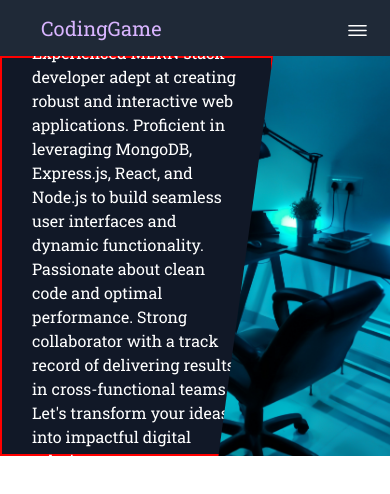
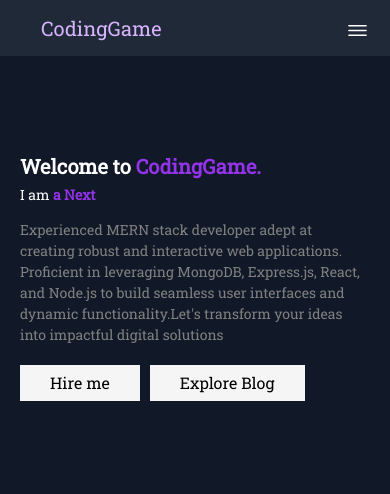
Before and after one commit to Umar792/portfolio-umar, a React (Create React App) app in the folder client/: page / in a window 390 px wide. Shown: the top 494 px of the page. Built offline with nearby package versions, Linux system fonts and the light colour scheme; some icons are missing; a web font is replaced by a local one.

Commit message:
hero_complete

```diff
--- a/client/src/Components/Hero/Hero.jsx
+++ b/client/src/Components/Hero/Hero.jsx
@@ -9,33 +9,33 @@
         <h2>
           Welcome to <font>CodingGame.</font>
         </h2>
-        <p>
-          I am a
+        <p className="text-xl typing">
+          I am
+          <span className="font-bold text-[#9333EA]">
             <Typewriter
               words={[
-              "React.js Developer",
-              "Next.js Developer",
-              "Wordpress Desinger",
-              "Node.js Developer",
-              "Express.js Developer",
-              "Mongodb DataBse",
+                " a React.js Developer",
+                " a Next.js Developer",
+                " a Wordpress Desinger",
+                " a Node.js Developer",
+                " a Express.js Developer",
+                " using Mongodb DataBse",
               ]}
-            loop={5}
+              loop={Infinity}
               cursor
               cursorStyle="|"
               typeSpeed={50}
               deleteSpeed={40}
               delaySpeed={1000}
             />
+          </span>
         </p>
-        <p>
+        <p className="w-[600px] py-[10px] text-[gray] paragraph">
           Experienced MERN stack developer adept at creating robust and
           interactive web applications. Proficient in leveraging MongoDB,
           Express.js, React, and Node.js to build seamless user interfaces and
-          dynamic functionality. Passionate about clean code and optimal
-          performance. Strong collaborator with a track record of delivering
-          results in cross-functional teams. Let's transform your ideas into
-          impactful digital solutions
+          dynamic functionality.Let's transform your ideas into impactful
+          digital solutions
         </p>
         <div>
           <button className="whitebtn">Hire me</button>
--- a/client/src/Components/Navebar/Navebar.jsx
+++ b/client/src/Components/Navebar/Navebar.jsx
@@ -10,7 +10,7 @@
   const [togglemenu, setToggleMenu] = useState(false);
 
   return (
-    <div className="navebar  bg-[#1F2937] px-[30px] py-[10px] text-[white] flex justify-between place-items-center">
+    <div className="navebar sticky top-0 z-[99]  bg-[#1F2937] px-[30px] py-[10px] text-[white] flex justify-between place-items-center">
       {/* ======================= left Navebar  */}
       <div className="left_navebar">
         <LeftNavebar />
--- a/client/src/Styles/Hero.css
+++ b/client/src/Styles/Hero.css
@@ -16,7 +16,6 @@
 
 /* ========================== hero_box  */
 .hero_box {
-  border: 2px solid red;
   height: 400px;
   width: 70%;
   -webkit-clip-path: polygon(0 0, 100% 0, 80% 100%, 0% 100%);
@@ -31,10 +30,61 @@
 }
 
 .hero_box h2 {
-  font-size: 30px;
+  font-size: 35px;
   font-weight: bold;
 }
 
 .hero_box h2 font {
-  color: #d8b4fe;
+  color: #9333EA;
 }
+
+
+
+/* ====================== media querry  */
+@media(max-width : 991px){
+  .hero_box{
+    width: 80%;
+  }
+  .hero_box{
+    padding: 0px 20px;
+  }
+}
+
+@media(max-width : 900px){
+  .hero_box{
+    width: 100%;
+    -webkit-clip-path: polygon(0 0, 100% 0, 100% 100%, 0% 100%);
+clip-path: polygon(0 0, 100% 0, 100% 100%, 0% 100%);
+/* justify-content: center;
+align-items: center; */
+  }
+
+}
+@media(max-width : 668px){
+  .paragraph{
+    width: 100% !important;
+  }
+}
+
+@media(max-width : 500px){
+  .hero_box h2{
+    font-size: 28px;
+  }
+  .paragraph{
+    font-size: 14px !important;
+  }
+  .typing{
+    font-size: 14px;
+  }
+  .hero_box{
+    height: 450px;
+  }
+}
+@media(max-width : 400px){
+  .hero_box h2{
+    font-size: 20px;
+  }
+  .hero_box{
+    padding: 20px ;
+  }
+}
--- a/client/src/index.css
+++ b/client/src/index.css
@@ -5,4 +5,6 @@
 body {
   font-family: "Roboto Slab", serif !important;
   overflow-x: hidden !important;
+  background-color: #111827;
+  color: white;
 }
```
Lines whose indentation alone changed are shown as unchanged.
